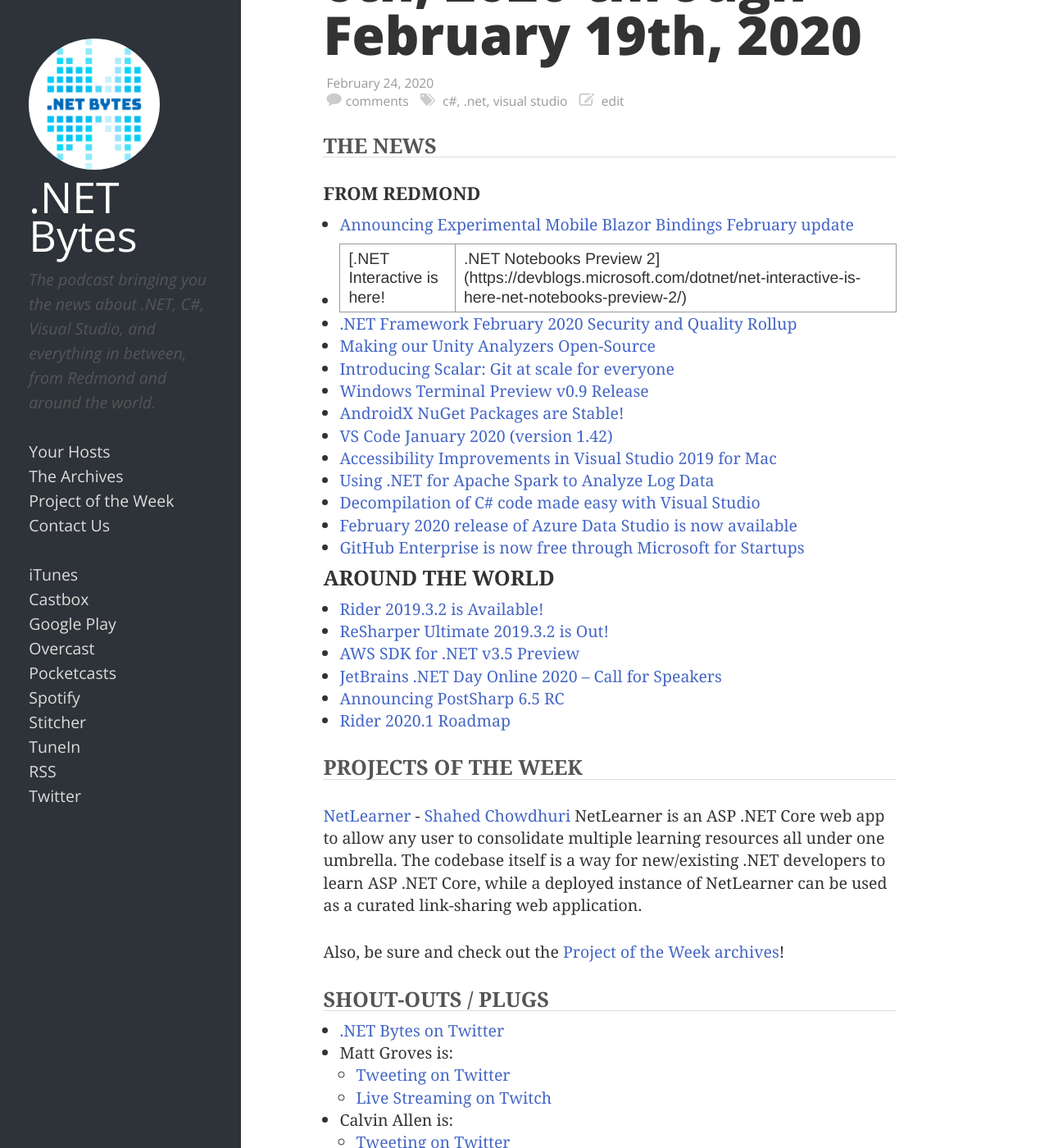
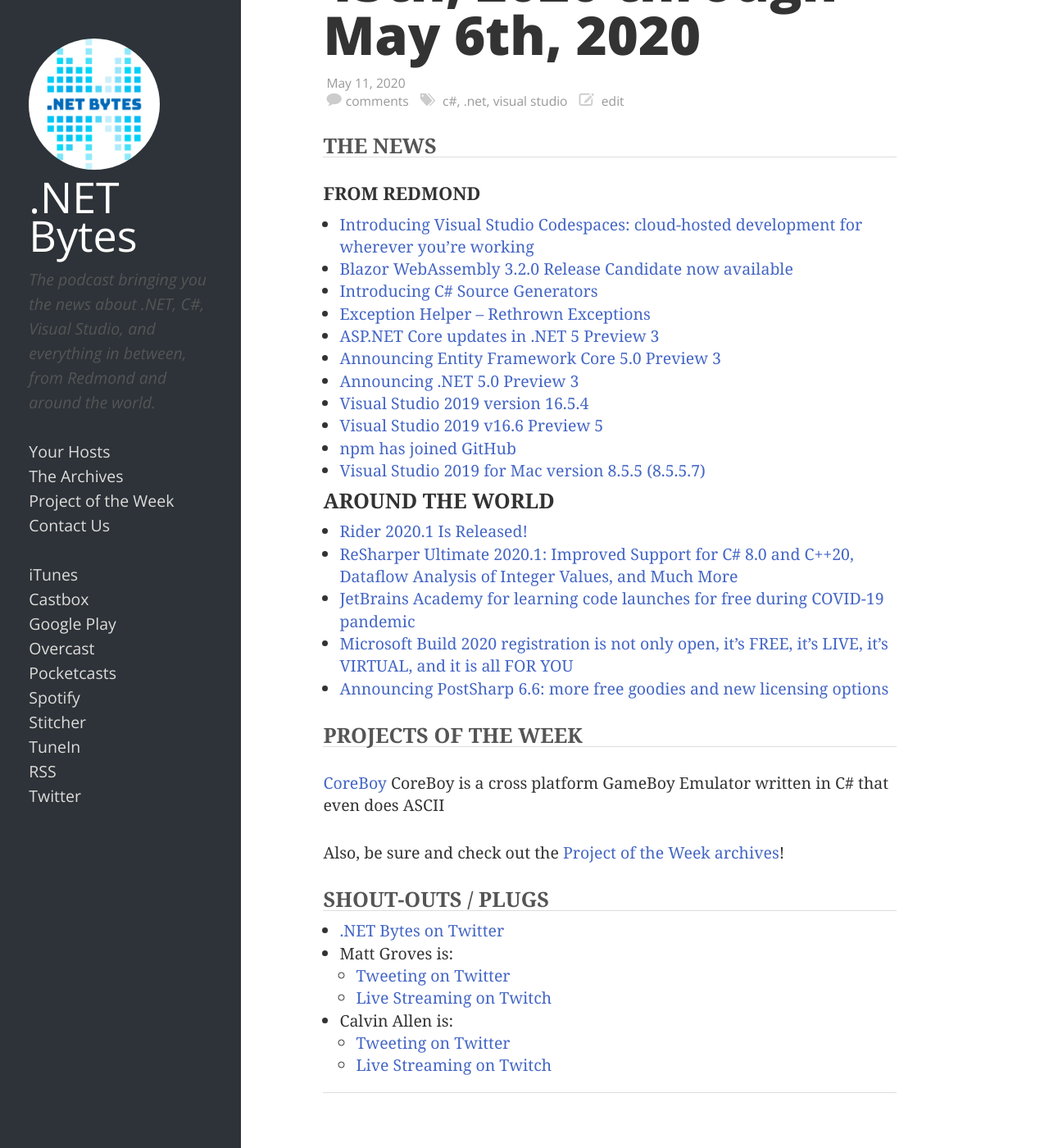
Before and after one commit to dotnetbytes/Website, a Jekyll site: the page built from index.html, in a window 1280 px wide and 1400 px high, scrolled down 200 px. Shown: the whole window at 82% size. Built offline with Jekyll 4.4.1, drawn with Linux system fonts in a browser that asks for light colours; the list of posts is cut into pages by our own code; some of the changed text lies outside the part shown.

Commit message:
Episode 17!

```diff
--- /dev/null
+++ b/_posts/2020-05-11-17.md
@@ -0,0 +1,49 @@
+---
+title: "News from April 15th, 2020 through May 6th, 2020"
+permalink: "17"
+hosts: ["callen", "mgroves"]
+file_name: "e17.mp3"
+file_length: "54116352"
+duration: "49:31"
+---
+
+## THE NEWS
+
+### FROM REDMOND
+
+* [Introducing Visual Studio Codespaces: cloud-hosted development for wherever you’re working](https://devblogs.microsoft.com/visualstudio/introducing-visual-studio-codespaces/)
+* [Blazor WebAssembly 3.2.0 Release Candidate now available](https://devblogs.microsoft.com/aspnet/blazor-webassembly-3-2-0-release-candidate-now-available/)
+* [Introducing C# Source Generators](https://devblogs.microsoft.com/dotnet/introducing-c-source-generators/)
+* [Exception Helper – Rethrown Exceptions](https://devblogs.microsoft.com/visualstudio/exception-helper-rethrown-exceptions/)
+* [ASP.NET Core updates in .NET 5 Preview 3](https://devblogs.microsoft.com/aspnet/asp-net-core-updates-in-net-5-preview-3/)
+* [Announcing Entity Framework Core 5.0 Preview 3](https://devblogs.microsoft.com/dotnet/announcing-entity-framework-core-5-0-preview-3/)
+* [Announcing .NET 5.0 Preview 3](https://devblogs.microsoft.com/dotnet/announcing-net-5-0-preview-3/)
+* [Visual Studio 2019 version 16.5.4](https://docs.microsoft.com/en-us/visualstudio/releases/2019/release-notes#16.5.4)
+* [Visual Studio 2019 v16.6 Preview 5](https://docs.microsoft.com/en-us/visualstudio/releases/2019/release-notes-preview#16.6.0-pre.5.0)
+* [npm has joined GitHub](https://github.blog/2020-04-15-npm-has-joined-github/)
+* [Visual Studio 2019 for Mac version 8.5.5 (8.5.5.7)](https://docs.microsoft.com/en-us/visualstudio/releasenotes/vs2019-mac-relnotes#855)
+
+### AROUND THE WORLD
+
+* [Rider 2020.1 Is Released!](https://blog.jetbrains.com/dotnet/2020/04/16/rider-2020-1-released/)
+* [ReSharper Ultimate 2020.1: Improved Support for C# 8.0 and C++20, Dataflow Analysis of Integer Values, and Much More](https://blog.jetbrains.com/dotnet/2020/04/16/resharper-ultimate-2020-1/)
+* [JetBrains Academy for learning code launches for free during COVID-19 pandemic](https://techcrunch.com/2020/05/01/jetbrains-academy-for-learning-code-launches-for-free-during-covid-19-pandemic/)
+* [Microsoft Build 2020 registration is not only open, it's FREE, it's LIVE, it's VIRTUAL, and it is all FOR YOU](https://www.hanselman.com/blog/MicrosoftBuild2020RegistrationIsNotOnlyOpenItsFREEItsLIVEItsVIRTUALAndItIsAllFORYOU.aspx)
+* [Announcing PostSharp 6.6: more free goodies and new licensing options](https://www.postsharp.net/blog/post/PostSharp-6-6)
+
+## PROJECTS OF THE WEEK
+
+[CoreBoy](https://www.hanselman.com/blog/CoreBoyIsACrossPlatformGameBoyEmulatorWrittenInCThatEvenDoesASCII.aspx)
+CoreBoy is a cross platform GameBoy Emulator written in C# that even does ASCII
+
+Also, be sure and check out the [Project of the Week archives](https://www.dotnetbytes.fm/potw/)!
+
+## SHOUT-OUTS / PLUGS
+
+* [.NET Bytes on Twitter](https://twitter.com/dotnetbytes)
+* Matt Groves is:
+  * [Tweeting on Twitter](https://twitter.com/mgroves)
+  * [Live Streaming on Twitch](https://www.twitch.tv/matthewdgroves)
+* Calvin Allen is:
+  * [Tweeting on Twitter](https://twitter.com/_CalvinAllen)
+  * [Live Streaming on Twitch](https://www.twitch.tv/CalvinAAllen)
--- a/potw/index.md
+++ b/potw/index.md
@@ -26,3 +26,4 @@ This page is a list of all the projects we've highlighted so far (partly for you
 * [OWASP .NET Project](https://twitter.com/sempf) - [February 10, 2020](https://www.dotnetbytes.fm/15)
 * [Tuxboard](https://github.com/jdanylko/Tuxboard) - [February 10, 2020](https://www.dotnetbytes.fm/15)
 * [NetLearner](https://wakeupandcode.com/netlearner-on-asp-net-core-3-1/) - [February 24, 2020](https://www.dotnetbytes.fm/16)
+* [CoreBoy](https://www.hanselman.com/blog/CoreBoyIsACrossPlatformGameBoyEmulatorWrittenInCThatEvenDoesASCII.aspx) - [May 11, 2020](https://www.dotnetbytes.fm/17)
```
